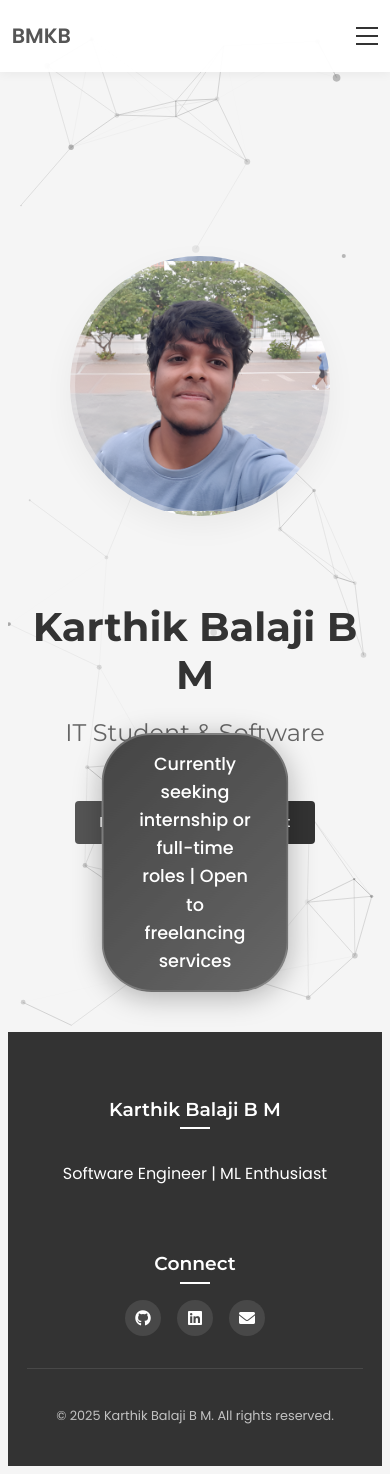
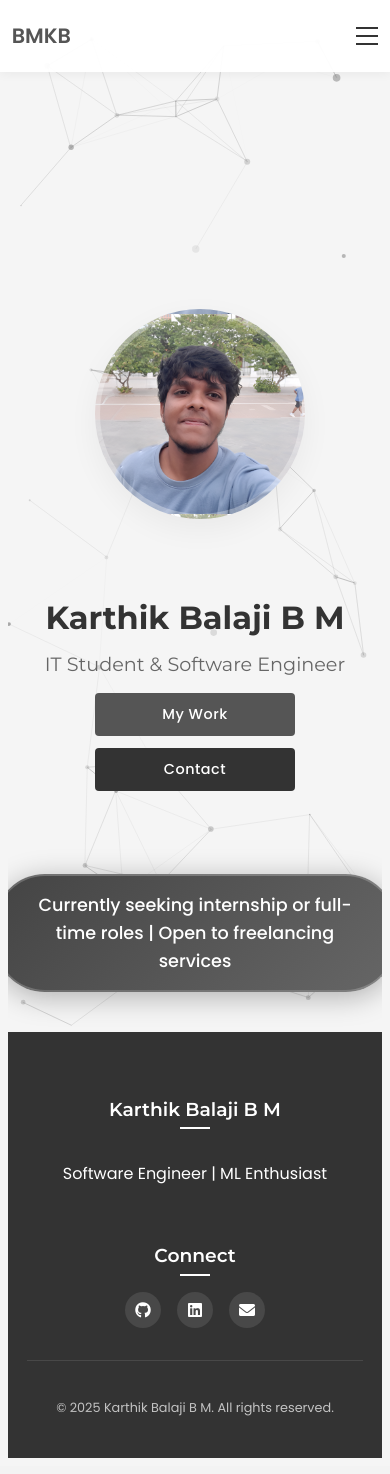
Before and after one commit to KarthikBalajiBM/karthikbalajibm.portfolio, a Flask app: page / in a window 390 px wide. Run offline with Flask 2, Linux system fonts and the light colour scheme.

Commit message:
Update minimalist.css

```diff
--- a/static/css/minimalist.css
+++ b/static/css/minimalist.css
@@ -476,6 +476,25 @@ a:hover {
   h2 {
     font-size: 1.8rem;
   }
+
+  /* Improve project grid layout */
+  .projects-grid {
+    grid-template-columns: repeat(auto-fill, minmax(250px, 1fr));
+  }
+
+  /* Adjust section padding */
+  .section-header {
+    padding-top: 80px;
+  }
+
+  /* Improve skills container layout */
+  .skills-container {
+    gap: 1rem;
+  }
+
+  .skill-category {
+    min-width: 200px;
+  }
 }
 
 @media (max-width: 768px) {
@@ -533,4 +552,49 @@ a:hover {
   .hero {
     padding: 120px 5% 60px;
   }
+
+  /* Improve mobile alignment for profile image */
+  .profile-img-container {
+    width: 200px;
+    height: 200px;
+    margin: 0 auto 1.5rem;
+  }
+
+  /* Fix hero text alignment on mobile */
+  .hero-text h1 {
+    font-size: 2rem;
+    margin-bottom: 0.5rem;
+  }
+
+  .hero-text h2 {
+    font-size: 1.2rem;
+    margin-bottom: 1rem;
+  }
+
+  /* Improve button layout on small screens */
+  .hero-buttons {
+    flex-direction: column;
+    gap: 0.8rem;
+    width: 100%;
+    max-width: 200px;
+    margin: 0 auto;
+  }
+
+  /* Fix availability banner on mobile */
+  .availability-banner {
+    width: 90%;
+    font-size: 0.9rem;
+    padding: 12px 20px;
+    bottom: 30px;
+  }
+
+  /* Improve footer layout */
+  .footer-content {
+    flex-direction: column;
+    gap: 1.5rem;
+  }
+
+  .footer-section {
+    min-width: 100%;
+  }
 }
```
